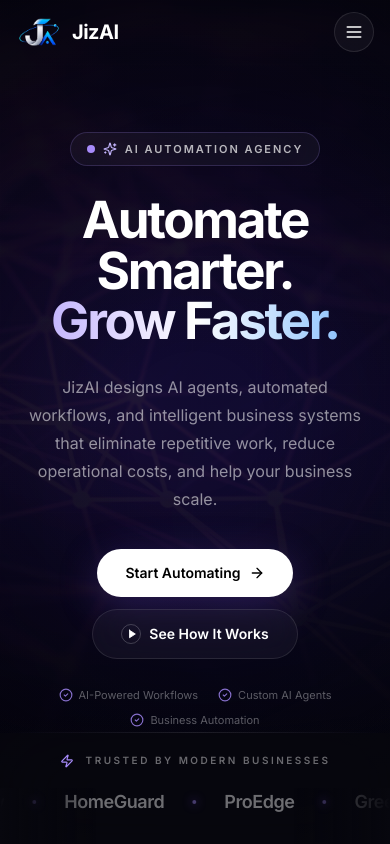
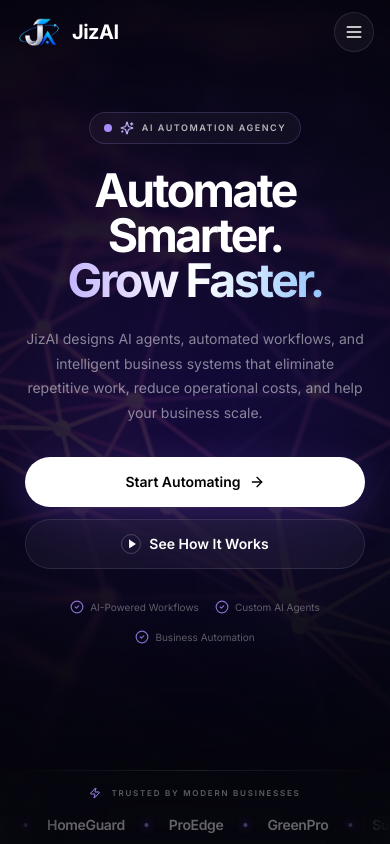
Before and after one commit to M-Jazib/jizai, a Next.js app: page / in a window 390 px wide. Shown: the top 844 px of the page. Built offline with nearby package versions, Linux system fonts and the light colour scheme.

Commit message:
enchance mobile view

```diff
--- a/app/sections/Hero.tsx
+++ b/app/sections/Hero.tsx
@@ -65,23 +65,61 @@
       ====================================================== */}
 
       <div
-        className="absolute inset-0 bg-cover bg-center"
+        className="
+          absolute
+          inset-0
+          bg-cover
+          bg-center
+          bg-no-repeat
+          sm:bg-center
+        "
         style={{
           backgroundImage: "url('/hero-bg.jpg')",
           backgroundAttachment: "fixed",
         }}
       />
 
-      {/* Deep cinematic overlay */}
-      <div className="absolute inset-0 bg-[#06060d]/80" />
+      {/* Mobile / Desktop overlay */}
+      <div className="absolute inset-0 bg-[#06060d]/55 sm:bg-[#06060d]/50" />
 
       {/* Gradient depth */}
-      <div className="absolute inset-0 bg-gradient-to-b from-[#070711]/70 via-[#080713]/65 to-[#06060d]" />
+      <div
+        className="
+          absolute
+          inset-0
+          bg-gradient-to-b
+          from-[#070711]/75
+          via-[#080713]/65
+          to-[#06060d]
+        "
+      />
 
-      {/* Center spotlight */}
-      <div className="absolute left-1/2 top-[42%] h-[600px] w-[900px] -translate-x-1/2 -translate-y-1/2 rounded-full bg-violet-600/[0.07] blur-[140px]" />
+      {/* =====================================================
+          CENTER SPOTLIGHT
+      ====================================================== */}
 
-      {/* Purple ambient glow */}
+      <div
+        className="
+          absolute
+          left-1/2
+          top-[38%]
+          h-[420px]
+          w-[620px]
+          -translate-x-1/2
+          -translate-y-1/2
+          rounded-full
+          bg-violet-600/[0.08]
+          blur-[110px]
+          sm:h-[600px]
+          sm:w-[900px]
+          sm:blur-[140px]
+        "
+      />
+
+      {/* =====================================================
+          PURPLE AMBIENT GLOW
+      ====================================================== */}
+
       <motion.div
         animate={{
           scale: [1, 1.12, 1],
@@ -92,10 +130,26 @@
           repeat: Infinity,
           ease: "easeInOut",
         }}
-        className="absolute -left-40 top-20 h-[500px] w-[500px] rounded-full bg-violet-600/20 blur-[140px]"
+        className="
+          absolute
+          -left-48
+          top-20
+          h-[350px]
+          w-[350px]
+          rounded-full
+          bg-violet-600/20
+          blur-[110px]
+          sm:-left-40
+          sm:h-[500px]
+          sm:w-[500px]
+          sm:blur-[140px]
+        "
       />
 
-      {/* Blue ambient glow */}
+      {/* =====================================================
+          BLUE AMBIENT GLOW
+      ====================================================== */}
+
       <motion.div
         animate={{
           scale: [1.1, 1, 1.1],
@@ -106,7 +160,20 @@
           repeat: Infinity,
           ease: "easeInOut",
         }}
-        className="absolute -right-40 bottom-20 h-[500px] w-[500px] rounded-full bg-blue-600/20 blur-[140px]"
+        className="
+          absolute
+          -right-48
+          bottom-32
+          h-[350px]
+          w-[350px]
+          rounded-full
+          bg-blue-600/20
+          blur-[110px]
+          sm:-right-40
+          sm:h-[500px]
+          sm:w-[500px]
+          sm:blur-[140px]
+        "
       />
 
       {/* =====================================================
@@ -114,13 +181,18 @@
       ====================================================== */}
 
       <div
-        className="absolute inset-0 opacity-[0.035]"
+        className="
+          absolute
+          inset-0
+          opacity-[0.025]
+          sm:opacity-[0.035]
+        "
         style={{
           backgroundImage: `
             linear-gradient(rgba(255,255,255,0.15) 1px, transparent 1px),
             linear-gradient(90deg, rgba(255,255,255,0.15) 1px, transparent 1px)
           `,
-          backgroundSize: "64px 64px",
+          backgroundSize: "56px 56px",
           maskImage:
             "linear-gradient(to bottom, black 0%, black 55%, transparent 100%)",
           WebkitMaskImage:
@@ -128,61 +200,164 @@
         }}
       />
 
-      {/* Vignette */}
-      <div className="absolute inset-0 bg-[radial-gradient(circle_at_center,transparent_15%,rgba(3,3,8,0.75)_100%)]" />
+      {/* =====================================================
+          VIGNETTE
+      ====================================================== */}
+
+      <div
+        className="
+          pointer-events-none
+          absolute
+          inset-0
+          bg-[radial-gradient(circle_at_center,transparent_10%,rgba(3,3,8,0.78)_100%)]
+        "
+      />
 
       {/* =====================================================
           HERO CONTENT
       ====================================================== */}
 
-      <div className="relative z-10 mx-auto flex min-h-screen max-w-7xl items-center px-5 pb-24 pt-28 sm:px-8 lg:px-12">
-
+      <div
+        className="
+          relative
+          z-10
+          mx-auto
+          flex
+          min-h-screen
+          max-w-7xl
+          items-center
+          px-5
+          pb-52
+          pt-28
+          sm:px-8
+          sm:pb-48
+          sm:pt-28
+          lg:px-12
+          lg:pb-40
+        "
+      >
         <div className="mx-auto w-full max-w-5xl text-center">
 
-          {/* Badge */}
+          {/* =================================================
+              BADGE
+          ================================================== */}
+
           <motion.div
             initial={{ opacity: 0, y: 18 }}
             animate={{ opacity: 1, y: 0 }}
-            transition={{ duration: 0.65 }}
-            className="mb-7 inline-flex items-center gap-2 rounded-full border border-violet-400/20 bg-white/[0.04] px-4 py-2 backdrop-blur-xl"
+            transition={{
+              duration: 0.65,
+              ease: [0.22, 1, 0.36, 1],
+            }}
+            className="
+              mb-6
+              inline-flex
+              max-w-full
+              items-center
+              gap-2
+              rounded-full
+              border
+              border-violet-400/20
+              bg-white/[0.04]
+              px-3.5
+              py-2
+              backdrop-blur-xl
+              sm:mb-7
+              sm:px-4
+            "
           >
-            <span className="relative flex h-2 w-2">
+            <span className="relative flex h-2 w-2 flex-shrink-0">
               <span className="absolute inline-flex h-full w-full animate-ping rounded-full bg-violet-400 opacity-60" />
 
               <span className="relative inline-flex h-2 w-2 rounded-full bg-violet-400" />
             </span>
 
-            <Sparkles className="h-3.5 w-3.5 text-violet-300" />
+            <Sparkles className="h-3.5 w-3.5 flex-shrink-0 text-violet-300" />
 
-            <span className="text-[11px] font-semibold uppercase tracking-[0.18em] text-white/70 sm:text-xs">
+            <span
+              className="
+                whitespace-nowrap
+                text-[9px]
+                font-semibold
+                uppercase
+                tracking-[0.17em]
+                text-white/70
+                sm:text-[11px]
+                sm:tracking-[0.18em]
+              "
+            >
               AI Automation Agency
             </span>
           </motion.div>
 
           {/* =================================================
               HEADLINE
-          ================================================= */}
+          ================================================== */}
 
           <motion.h1
             initial={{ opacity: 0, y: 25 }}
             animate={{ opacity: 1, y: 0 }}
-            transition={{ duration: 0.7, delay: 0.08 }}
-            className="mx-auto max-w-5xl text-[3.2rem] font-bold leading-[0.98] tracking-[-0.045em] text-white sm:text-6xl md:text-7xl lg:text-[5.7rem]"
+            transition={{
+              duration: 0.7,
+              delay: 0.08,
+              ease: [0.22, 1, 0.36, 1],
+            }}
+            className="
+              mx-auto
+              max-w-5xl
+              px-1
+              text-[2.9rem]
+              font-bold
+              leading-[0.97]
+              tracking-[-0.055em]
+              text-white
+              xs:text-[3.15rem]
+              sm:text-6xl
+              md:text-7xl
+              lg:text-[5.7rem]
+            "
           >
             Automate Smarter.
             <br />
 
-            <span className="bg-gradient-to-r from-violet-300 via-white to-blue-300 bg-clip-text text-transparent">
+            <span
+              className="
+                bg-gradient-to-r
+                from-violet-300
+                via-white
+                to-blue-300
+                bg-clip-text
+                text-transparent
+              "
+            >
               Grow Faster.
             </span>
           </motion.h1>
 
-          {/* Description */}
+          {/* =================================================
+              DESCRIPTION
+          ================================================== */}
+
           <motion.p
             initial={{ opacity: 0, y: 20 }}
             animate={{ opacity: 1, y: 0 }}
-            transition={{ duration: 0.65, delay: 0.18 }}
-            className="mx-auto mt-7 max-w-2xl text-base leading-7 text-white/55 sm:text-lg md:text-xl"
+            transition={{
+              duration: 0.65,
+              delay: 0.18,
+            }}
+            className="
+              mx-auto
+              mt-6
+              max-w-[340px]
+              text-[14px]
+              leading-[1.75]
+              text-white/50
+              sm:mt-7
+              sm:max-w-2xl
+              sm:text-lg
+              sm:leading-7
+              md:text-xl
+            "
           >
             JizAI designs AI agents, automated workflows, and intelligent
             business systems that eliminate repetitive work, reduce
@@ -191,35 +366,135 @@
 
           {/* =================================================
               CTA
-          ================================================= */}
+          ================================================== */}
 
           <motion.div
             initial={{ opacity: 0, y: 20 }}
             animate={{ opacity: 1, y: 0 }}
-            transition={{ duration: 0.65, delay: 0.28 }}
-            className="mt-9 flex flex-col items-center justify-center gap-3 sm:flex-row"
+            transition={{
+              duration: 0.65,
+              delay: 0.28,
+            }}
+            className="
+              mx-auto
+              mt-8
+              flex
+              w-full
+              max-w-[340px]
+              flex-col
+              items-stretch
+              justify-center
+              gap-3
+              sm:mt-9
+              sm:max-w-none
+              sm:flex-row
+              sm:items-center
+            "
           >
 
             {/* Primary CTA */}
+
             <a
               href="#contact"
-              className="group relative inline-flex items-center justify-center gap-2 overflow-hidden rounded-full bg-white px-7 py-3.5 text-sm font-semibold text-black shadow-[0_10px_40px_rgba(139,92,246,0.25)] transition-all duration-300 hover:-translate-y-0.5 hover:shadow-[0_15px_50px_rgba(139,92,246,0.4)]"
+              className="
+                group
+                inline-flex
+                min-h-[50px]
+                w-full
+                items-center
+                justify-center
+                gap-2
+                overflow-hidden
+                rounded-full
+                bg-white
+                px-6
+                py-3.5
+                text-sm
+                font-semibold
+                text-black
+                shadow-[0_10px_40px_rgba(139,92,246,0.25)]
+                transition-all
+                duration-300
+                hover:-translate-y-0.5
+                hover:shadow-[0_15px_50px_rgba(139,92,246,0.4)]
+                sm:w-auto
+                sm:px-7
+              "
             >
-              <span className="absolute inset-0 -translate-x-full bg-gradient-to-r from-transparent via-black/[0.06] to-transparent transition-transform duration-700 group-hover:translate-x-full" />
+              <span
+                className="
+                  absolute
+                  inset-0
+                  -translate-x-full
+                  bg-gradient-to-r
+                  from-transparent
+                  via-black/[0.06]
+                  to-transparent
+                  transition-transform
+                  duration-700
+                  group-hover:translate-x-full
+                "
+              />
 
               <span className="relative">
                 Start Automating
               </span>
 
-              <ArrowRight className="relative h-4 w-4 transition-transform duration-300 group-hover:translate-x-1" />
+              <ArrowRight
+                className="
+                  relative
+                  h-4
+                  w-4
+                  transition-transform
+                  duration-300
+                  group-hover:translate-x-1
+                "
+              />
             </a>
 
             {/* Secondary CTA */}
+
             <a
               href="#projects"
-              className="group inline-flex items-center justify-center gap-2 rounded-full border border-white/10 bg-white/[0.04] px-7 py-3.5 text-sm font-semibold text-white backdrop-blur-xl transition-all duration-300 hover:-translate-y-0.5 hover:border-white/20 hover:bg-white/[0.08]"
+              className="
+                group
+                inline-flex
+                min-h-[50px]
+                w-full
+                items-center
+                justify-center
+                gap-2
+                rounded-full
+                border
+                border-white/10
+                bg-white/[0.04]
+                px-6
+                py-3.5
+                text-sm
+                font-semibold
+                text-white
+                backdrop-blur-xl
+                transition-all
+                duration-300
+                hover:-translate-y-0.5
+                hover:border-white/20
+                hover:bg-white/[0.08]
+                sm:w-auto
+                sm:px-7
+              "
             >
-              <span className="flex h-5 w-5 items-center justify-center rounded-full border border-white/20">
+              <span
+                className="
+                  flex
+                  h-5
+                  w-5
+                  items-center
+                  justify-center
+                  rounded-full
+                  border
+                  border-white/20
+                "
+              >
                 <Play className="ml-0.5 h-2.5 w-2.5 fill-white" />
               </span>
 
@@ -229,30 +504,49 @@
 
           {/* =================================================
               MICRO TRUST
-          ================================================= */}
+          ================================================== */}
 
           <motion.div
             initial={{ opacity: 0 }}
             animate={{ opacity: 1 }}
-            transition={{ duration: 0.8, delay: 0.45 }}
-            className="mt-7 flex flex-wrap items-center justify-center gap-x-5 gap-y-2 text-[11px] text-white/35 sm:text-xs"
+            transition={{
+              duration: 0.8,
+              delay: 0.45,
+            }}
+            className="
+              mx-auto
+              mt-7
+              flex
+              max-w-[330px]
+              flex-wrap
+              items-center
+              justify-center
+              gap-x-4
+              gap-y-2.5
+              text-[10px]
+              leading-5
+              text-white/35
+              sm:max-w-none
+              sm:gap-x-5
+              sm:text-xs
+            "
           >
             <span className="flex items-center gap-1.5">
-              <CheckCircle2 className="h-3.5 w-3.5 text-violet-400/80" />
+              <CheckCircle2 className="h-3.5 w-3.5 flex-shrink-0 text-violet-400/80" />
               AI-Powered Workflows
             </span>
 
             <span className="hidden h-1 w-1 rounded-full bg-white/20 sm:block" />
 
             <span className="flex items-center gap-1.5">
-              <CheckCircle2 className="h-3.5 w-3.5 text-violet-400/80" />
+              <CheckCircle2 className="h-3.5 w-3.5 flex-shrink-0 text-violet-400/80" />
               Custom AI Agents
             </span>
 
             <span className="hidden h-1 w-1 rounded-full bg-white/20 sm:block" />
 
             <span className="flex items-center gap-1.5">
-              <CheckCircle2 className="h-3.5 w-3.5 text-violet-400/80" />
+              <CheckCircle2 className="h-3.5 w-3.5 flex-shrink-0 text-violet-400/80" />
               Business Automation
             </span>
           </motion.div>
@@ -260,38 +554,112 @@
       </div>
 
       {/* =====================================================
-          TRUSTED COMPANIES
+          TRUSTED BUSINESSES
       ====================================================== */}
 
       <motion.div
         initial={{ opacity: 0, y: 30 }}
         animate={{ opacity: 1, y: 0 }}
-        transition={{ duration: 0.8, delay: 0.55 }}
-        className="absolute bottom-0 left-0 right-0 z-20"
+        transition={{
+          duration: 0.8,
+          delay: 0.55,
+        }}
+        className="
+          absolute
+          bottom-0
+          left-0
+          right-0
+          z-20
+        "
       >
 
-        {/* Top separator */}
+        {/* Separator */}
+
         <div className="h-px bg-gradient-to-r from-transparent via-white/[0.10] to-transparent" />
 
-        <div className="relative overflow-hidden bg-[#07070e]/75 backdrop-blur-2xl">
+        <div className="relative overflow-hidden bg-[#07070e]/80 backdrop-blur-2xl">
 
-          {/* Heading */}
-          <div className="relative z-10 flex items-center justify-center gap-3 px-5 py-5">
-            <Zap className="h-3.5 w-3.5 text-violet-400" />
+          {/* =================================================
+              HEADING
+          ================================================== */}
 
-            <span className="text-[10px] font-semibold uppercase tracking-[0.25em] text-white/40 sm:text-xs">
+          <div
+            className="
+              relative
+              z-10
+              flex
+              items-center
+              justify-center
+              gap-2.5
+              px-4
+              py-4
+              sm:gap-3
+              sm:py-5
+            "
+          >
+            <Zap className="h-3 w-3 text-violet-400 sm:h-3.5 sm:w-3.5" />
+
+            <span
+              className="
+                text-[8px]
+                font-semibold
+                uppercase
+                tracking-[0.22em]
+                text-white/35
+                sm:text-[10px]
+                sm:tracking-[0.25em]
+              "
+            >
               Trusted by modern businesses
             </span>
           </div>
 
-          {/* Marquee */}
-          <div className="relative overflow-hidden pb-7">
+          {/* =================================================
+              MARQUEE
+          ================================================== */}
+
+          <div
+            className="
+              relative
+              overflow-hidden
+              pb-5
+              sm:pb-7
+            "
+          >
 
             {/* Left fade */}
-            <div className="absolute left-0 top-0 z-10 h-full w-24 bg-gradient-to-r from-[#07070e] to-transparent sm:w-40" />
+
+            <div
+              className="
+                absolute
+                left-0
+                top-0
+                z-10
+                h-full
+                w-16
+                bg-gradient-to-r
+                from-[#07070e]
+                to-transparent
+                sm:w-40
+              "
+            />
 
             {/* Right fade */}
-            <div className="absolute right-0 top-0 z-10 h-full w-24 bg-gradient-to-l from-[#07070e] to-transparent sm:w-40" />
+
+            <div
+              className="
+                absolute
+                right-0
+                top-0
+                z-10
+                h-full
+                w-16
+                bg-gradient-to-l
+                from-[#07070e]
+                to-transparent
+                sm:w-40
+              "
+            />
 
             <motion.div
               className="flex w-max items-center"
@@ -309,11 +677,36 @@
                   key={`${company}-${index}`}
                   className="flex items-center"
                 >
-                  <span className="px-7 text-lg font-semibold tracking-tight text-white/[0.42] transition-colors duration-300 hover:text-white/75 sm:px-10 sm:text-xl md:px-14 md:text-2xl">
+                  <span
+                    className="
+                      whitespace-nowrap
+                      px-5
+                      text-sm
+                      font-semibold
+                      tracking-tight
+                      text-white/[0.38]
+                      transition-colors
+                      duration-300
+                      hover:text-white/75
+                      sm:px-10
+                      sm:text-xl
+                      md:px-14
+                      md:text-2xl
+                    "
+                  >
                     {company}
                   </span>
 
-                  <span className="h-1 w-1 rounded-full bg-violet-400/40 shadow-[0_0_10px_rgba(139,92,246,0.7)]" />
+                  <span
+                    className="
+                      h-1
+                      w-1
+                      flex-shrink-0
+                      rounded-full
+                      bg-violet-400/40
+                      shadow-[0_0_10px_rgba(139,92,246,0.7)]
+                    "
+                  />
                 </div>
               ))}
             </motion.div>
@@ -325,14 +718,31 @@
           BOTTOM FADE
       ====================================================== */}
 
-      <div className="pointer-events-none absolute bottom-0 left-0 right-0 h-32 bg-gradient-to-t from-[#06060d] to-transparent" />
+      <div
+        className="
+          pointer-events-none
+          absolute
+          bottom-0
+          left-0
+          right-0
+          h-24
+          bg-gradient-to-t
+          from-[#06060d]
+          to-transparent
+          sm:h-32
+        "
+      />
 
       {/* =====================================================
-          BACK TO TOP BUTTON
+          BACK TO TOP
       ====================================================== */}
 
       <motion.button
-        initial={{ opacity: 0, scale: 0.8, y: 15 }}
+        initial={{
+          opacity: 0,
+          scale: 0.8,
+          y: 15,
+        }}
         animate={{
           opacity: showBackToTop ? 1 : 0,
           scale: showBackToTop ? 1 : 0.8,
@@ -346,18 +756,18 @@
         aria-label="Back to top"
         className="
           fixed
-          bottom-6
-          right-6
+          bottom-5
+          right-5
           z-[100]
           flex
-          h-11
-          w-11
+          h-10
+          w-10
           items-center
           justify-center
           rounded-full
           border
           border-white/10
-          bg-[#0b0b14]/80
+          bg-[#0b0b14]/85
           text-white/70
           shadow-[0_8px_30px_rgba(0,0,0,0.35)]
           backdrop-blur-xl
@@ -370,12 +780,14 @@
           hover:shadow-[0_10px_35px_rgba(139,92,246,0.25)]
           sm:bottom-8
           sm:right-8
+          sm:h-11
+          sm:w-11
         "
         style={{
           pointerEvents: showBackToTop ? "auto" : "none",
         }}
       >
-        <ArrowUp className="h-4 w-4 transition-transform duration-300 group-hover:-translate-y-0.5" />
+        <ArrowUp className="h-4 w-4" />
       </motion.button>
 
     </section>
```
